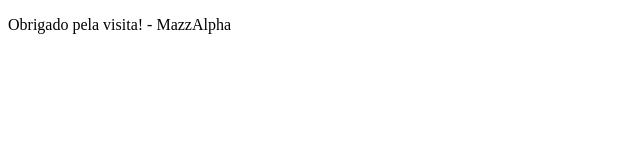
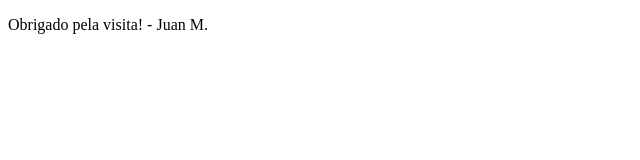
Before and after one commit to JuanFrancisquini/JuanMazzaro, a plain HTML site: page paginas/footer.html in a window 1280 px wide. Shown: the full height of the page, 0-640 px from the left. Drawn offline with Linux system fonts and the light colour scheme.

Commit message:
Update footer.html

```diff
--- a/paginas/footer.html
+++ b/paginas/footer.html
@@ -8,7 +8,7 @@
 </head>
 <body>
     <footer id="#footer">
-        <p>Obrigado pela visita! - MazzAlpha</p>
+        <p>Obrigado pela visita! - Juan M.</p>
     </footer>
 </body>
 </html>
```
